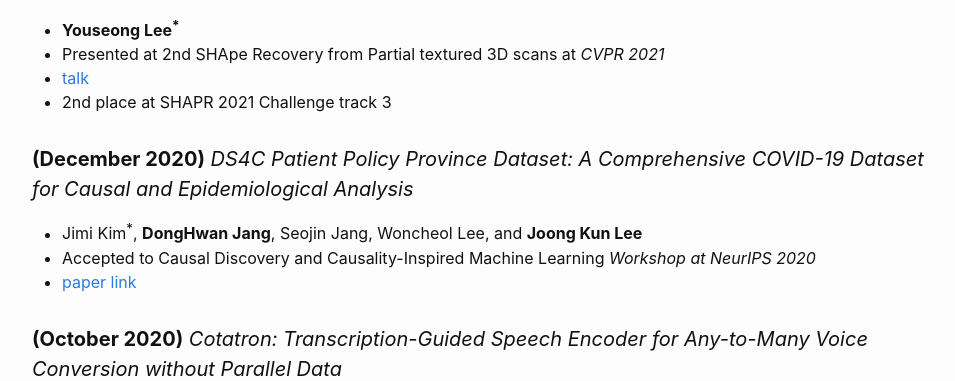
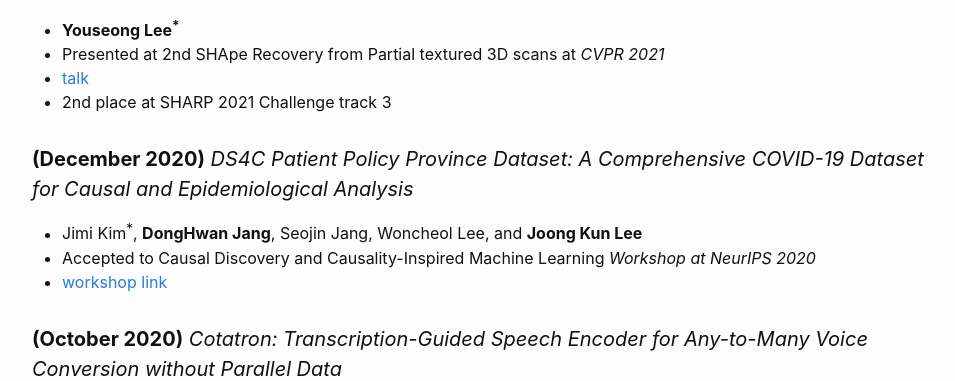
Before and after one commit to maum-ai/maum-ai.github.io, a Jekyll site: the page built from publication.md, in a window 1280 px wide and 900 px high, scrolled down 1143 px. Shown: the part 168-549 px from the top of the window, without its empty margins (148-1103 px from the left). Built offline with Jekyll 4.4.1, drawn with Linux system fonts in a browser that asks for light colours; some web fonts are replaced.

Commit message:
fix typo & update link

```diff
--- a/publication.md
+++ b/publication.md
@@ -44,12 +44,12 @@ permalink: /publications/
 - **Youseong Lee<sup>\*</sup>**
 - Presented at 2nd SHApe Recovery from Partial textured 3D scans at *CVPR 2021*
 - [talk](https://youtu.be/UVYQzQ-mH1w?t=9231)
-- 2nd place at SHAPR 2021 Challenge track 3
+- 2nd place at SHARP 2021 Challenge track 3
 
 #### **(December 2020)** _DS4C Patient Policy Province Dataset: A Comprehensive COVID-19 Dataset for Causal and Epidemiological Analysis_
 - Jimi Kim<sup>\*</sup>, **DongHwan Jang**, Seojin Jang, Woncheol Lee, and **Joong Kun Lee**
 - Accepted to Causal Discovery and Causality-Inspired Machine Learning *Workshop at NeurIPS 2020*
-- [paper link](https://www.cmu.edu/dietrich/causality/CameraReadys-accepted%20papers/55%5cCameraReady%5cpaper.pdf)
+- [workshop link](https://www.cmu.edu/dietrich/causality/neurips20ws/)
 
 #### **(October 2020)** _Cotatron: Transcription-Guided Speech Encoder for Any-to-Many Voice Conversion without Parallel Data_
 - **Seung-won Park<sup>\*</sup>**, **Doo-young Kim**, and **Myun-chul Joe**
```
